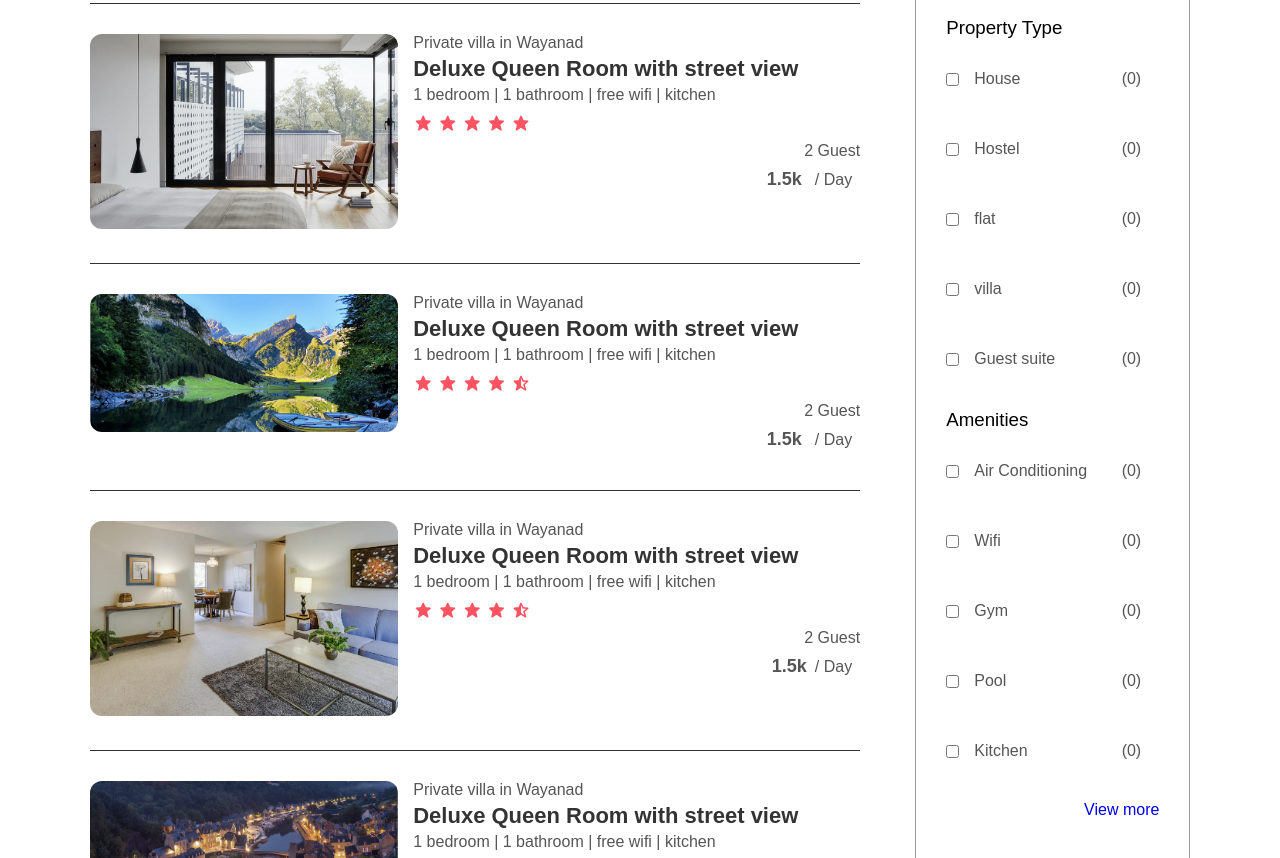
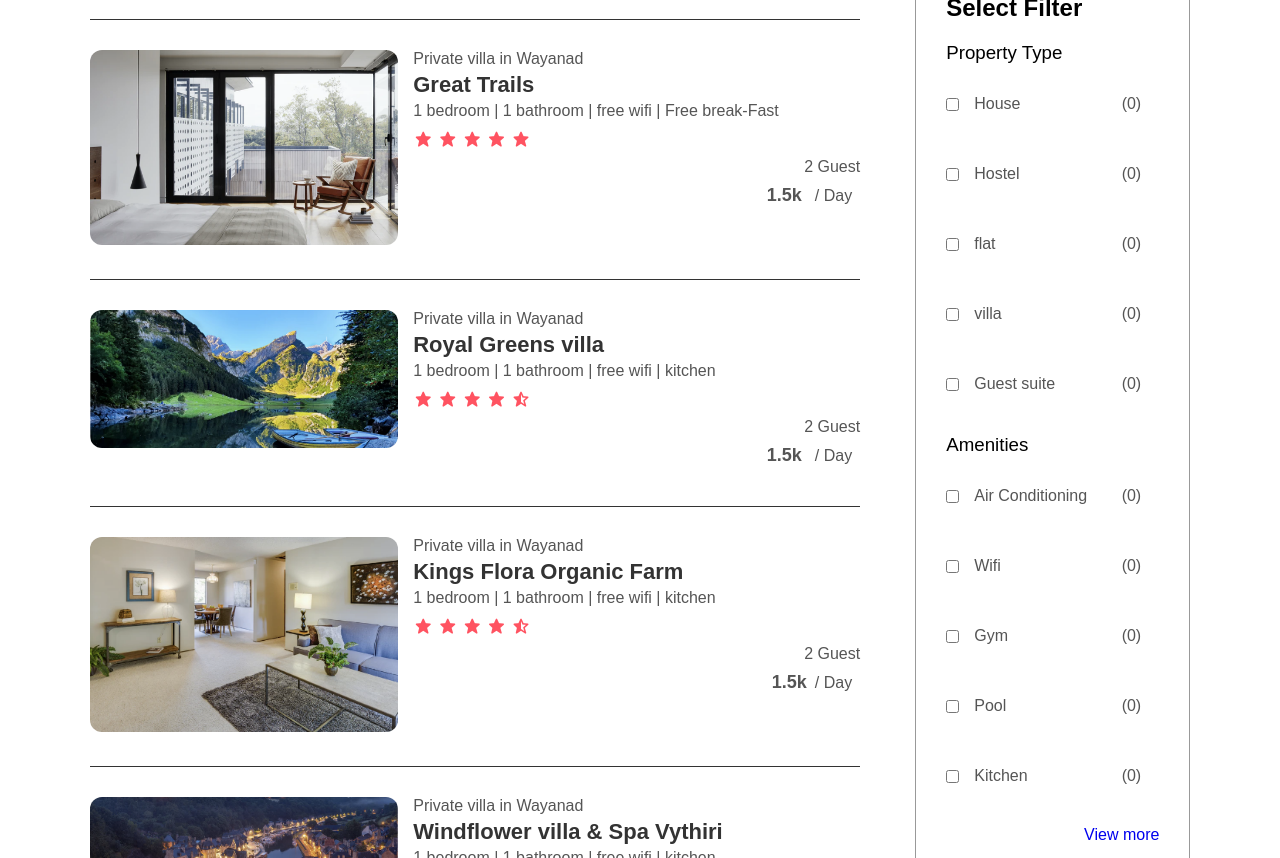
Before and after one commit to suba-123/Hotelbooking, a plain HTML site: page hotel.html in a window 1280 px wide. Shown: the part 277-1135 px from the top of the page. Drawn offline with nearby package versions, Linux system fonts and the light colour scheme; files whose address does not match are found by name.

Commit message:
modified hotel.html

```diff
--- a/hotel.html
+++ b/hotel.html
@@ -10,9 +10,12 @@
 </head>
 
 <body>
+    <!--<h1><a href="./hotel2.html" target="_blank">Wayanad</a></h1>-->
+    <section id="place 1" >
         <nav class="navbar-white">
 
-        <img src="https://encrypted-tbn0.gstatic.com/images?q=tbn:ANd9GcSSlZH2f_T-iN0uZKYJyhtj-HiMikcIdKf72A&s" class="logo">
+            <img src="https://encrypted-tbn0.gstatic.com/images?q=tbn:ANd9GcSSlZH2f_T-iN0uZKYJyhtj-HiMikcIdKf72A&s"
+                class="logo" width="110px" height="130px">
             <ul class="nav-links">
                 <li><a href="#" class="active">Home</a></li>
                 <li><a href="#">Popular Rooms</a></li>
@@ -32,8 +35,8 @@
 
                         <div class="house-info">
                             <p>Private villa in Wayanad </p>
-                        <h3>Deluxe Queen Room with street view</h3>
-                        <p>1 bedroom | 1 bathroom | free wifi | kitchen </p>
+                            <h3>Great Trails </h3>
+                            <p>1 bedroom | 1 bathroom | free wifi | Free break-Fast </p>
 
                             <i class='bx bxs-star'></i>
                             <i class='bx bxs-star'></i>
@@ -57,7 +60,7 @@
 
                         <div class="house-info">
                             <p>Private villa in Wayanad</p>
-                        <h3>Deluxe Queen Room with street view</h3>
+                            <h3>Royal Greens villa </h3>
                             <p>1 bedroom | 1 bathroom | free wifi | kitchen </p>
                             <i class='bx bxs-star'></i>
                             <i class='bx bxs-star'></i>
@@ -79,7 +82,7 @@
 
                         <div class="house-info">
                             <p>Private villa in Wayanad</p>
-                        <h3>Deluxe Queen Room with street view</h3>
+                            <h3>Kings Flora Organic Farm </h3>
                             <p>1 bedroom | 1 bathroom | free wifi | kitchen </p>
                             <i class='bx bxs-star'></i>
                             <i class='bx bxs-star'></i>
@@ -101,7 +104,7 @@
 
                         <div class="house-info">
                             <p>Private villa in Wayanad</p>
-                        <h3>Deluxe Queen Room with street view</h3>
+                            <h3>Windflower villa & Spa Vythiri </h3>
                             <p>1 bedroom | 1 bathroom | free wifi | kitchen </p>
                             <i class='bx bxs-star'></i>
                             <i class='bx bxs-star'></i>
@@ -123,7 +126,7 @@
 
                         <div class="house-info">
                             <p>Private villa in Wayanad</p>
-                        <h3>Deluxe Queen Room with street view</h3>
+                            <h3>Casa Lake View Resort</h3>
                             <p>1 bedroom | 1 bathroom | free wifi | kitchen </p>
                             <i class='bx bxs-star'></i>
                             <i class='bx bxs-star'></i>
@@ -145,13 +148,13 @@
 
                         <div class="house-info">
                             <p>Private villa in Wayanad</p>
-                        <h3>Deluxe Queen Room with street view</h3>
+                            <h3>Ananterra Resort</h3>
                             <p>1 bedroom | 1 bathroom | free wifi | kitchen </p>
                             <i class='bx bxs-star'></i>
                             <i class='bx bxs-star'></i>
                             <i class='bx bxs-star'></i>
                             <i class='bx bxs-star'></i>
-                        <i class='bx bx-star' ></i>
+                            <i class='bx bx-star'></i>
 
                             <div class="house-price">
                                 <p>2 Guest</p>
@@ -211,46 +214,29 @@
                             <a href="#">View more</a>
                         </div>
                     </div>
-
                 </div>
             </div>
             <div class="pagination">
-            <img src="./image/arrow.png" >
+                <img src="./image/arrow.png">
                 <span class="current">1</span>
                 <span>2</span>
                 <span>3</span>
                 <span>4</span>
                 <span>5</span>
-            <span> &middot;  &middot;   &middot;   &middot; </span>
+                <span> &middot; &middot; &middot; &middot; </span>
                 <span>20</span>
                 <img src="./image/arrow.png" class="rightarrow">
             </div>
-
-
-
-
             <div class="footer">
                 <a href="#"><i class='bx bxl-facebook-square' style='color:#0866ff'></i></a>
-            <a href="#"><i class='bx bxl-youtube' style='color:#ff0000'  ></i></a>
-            <a href="#"><i class='bx bxl-twitter' style='color:#1da1f2'  ></i></a>
+                <a href="#"><i class='bx bxl-youtube' style='color:#ff0000'></i></a>
+                <a href="#"><i class='bx bxl-twitter' style='color:#1da1f2'></i></a>
                 <a href="#"><i class='bx bxl-linkedin-square' style='color:#0077b5'></i></a>
                 <a href="#"><i class='bx bxl-instagram' style="color: #d62976"></i></a>
                 <hr>
                 <p>Copyright &copy; 2024, Book my Hotel</p>
             </div>
-
-
-
-
-
-
-
-
-
-
-
-
-
+    </section>
 </body>
 
 </html>
```
Lines whose indentation alone changed are shown as unchanged.
